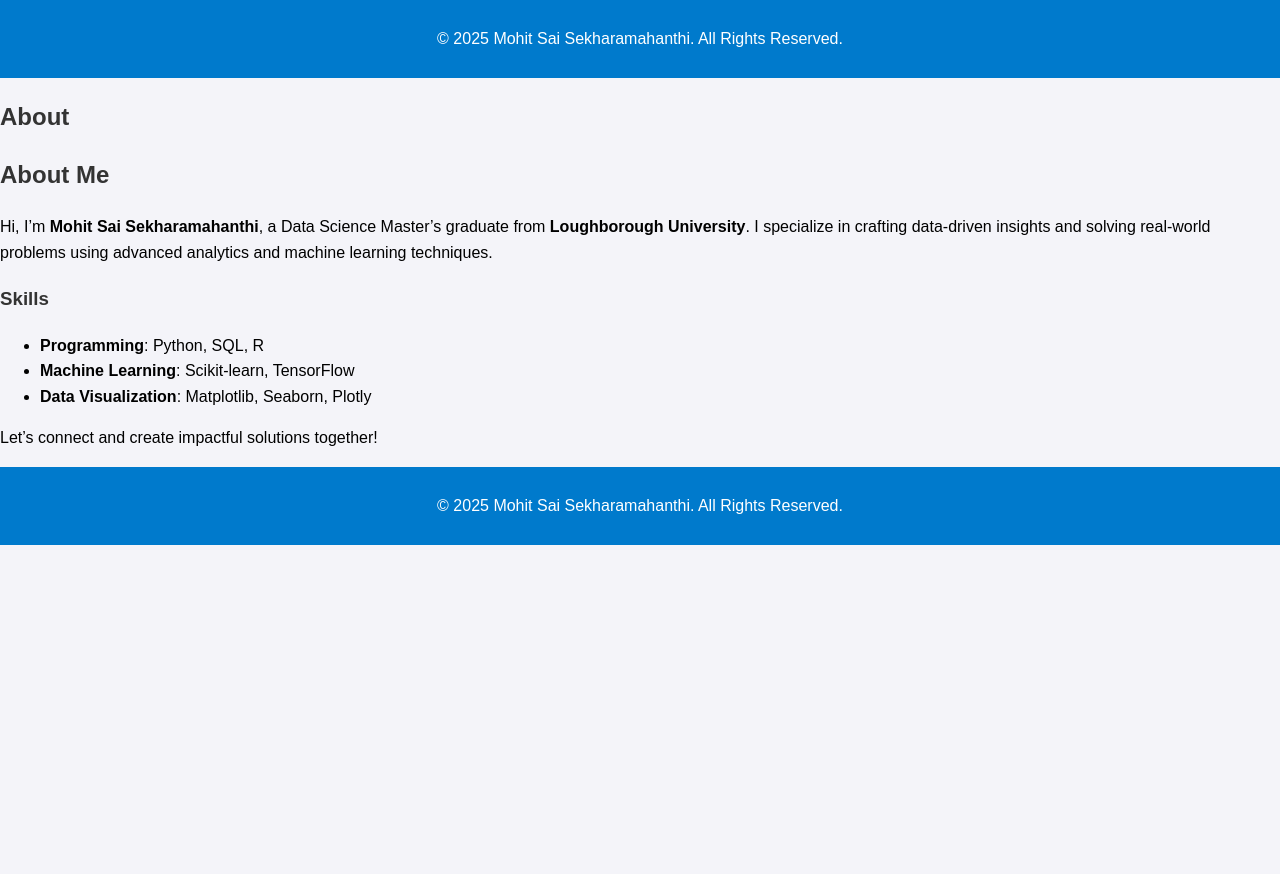
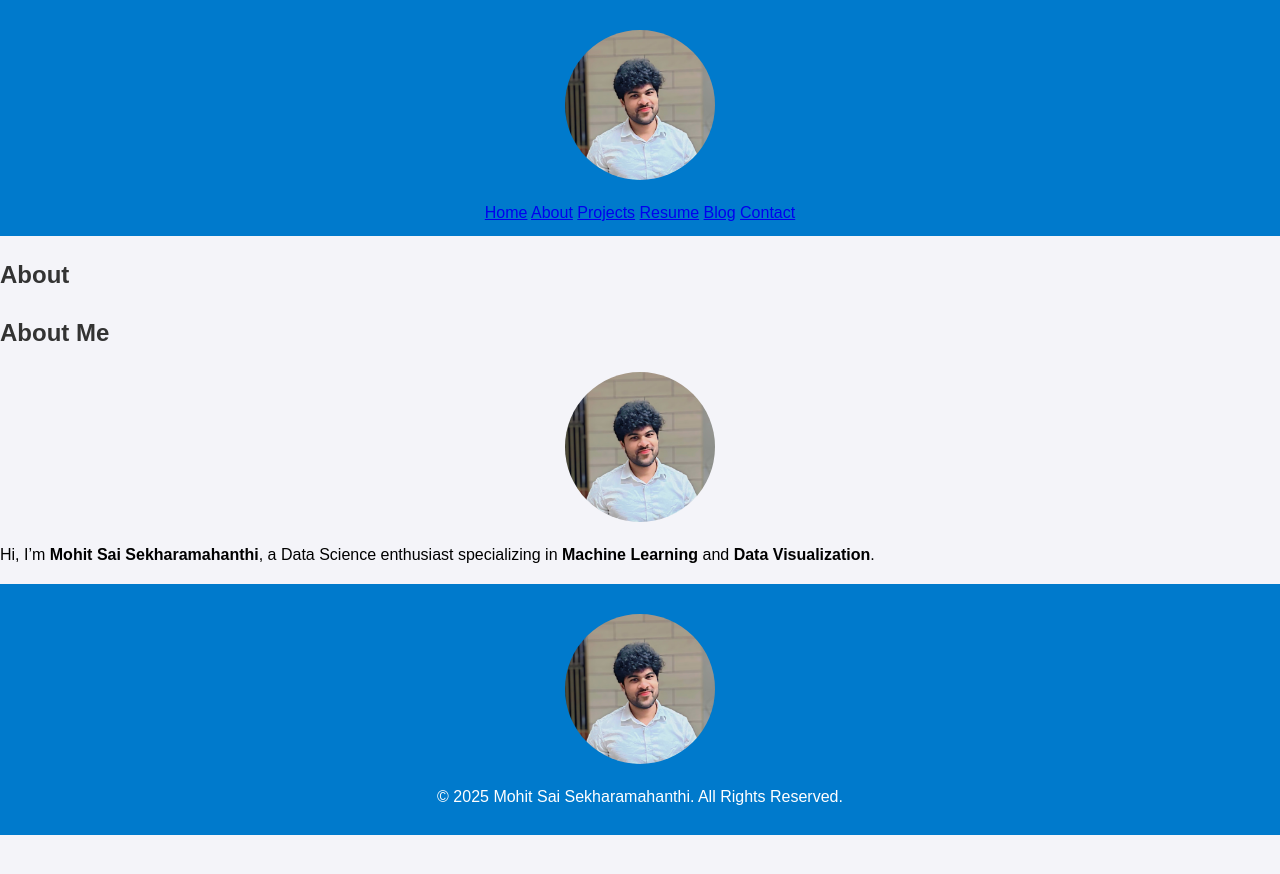
Before and after one commit to DataStatsMohith/portfolio-website, a Jekyll site: the page built from about.md, in a window 1280 px wide. Shown: the top 874 px of the page. Built offline with Jekyll 4.4.1, drawn with Linux system fonts in a browser that asks for light colours.

Commit message:
Added profile picture to Home and About pages

```diff
--- a/_includes/footer.html
+++ b/_includes/footer.html
@@ -1,3 +1,4 @@
 <footer>
-    <p>&copy; 2025 Mohit Sai Sekharamahanthi. All Rights Reserved.</p>
-  </footer>
+  <img src="/assets/images/portfolio_pic.jpg" alt="Mohit Sai Sekharamahanthi" class="profile-pic">
+  <p>&copy; 2025 Mohit Sai Sekharamahanthi. All Rights Reserved.</p>
+</footer>
--- a/_includes/header.html
+++ b/_includes/header.html
@@ -1,3 +1,11 @@
-<footer>
-    <p>&copy; 2025 Mohit Sai Sekharamahanthi. All Rights Reserved.</p>
-  </footer>
+<header>
+  <img src="/assets/images/portfolio_pic.jpg" alt="Mohit Sai Sekharamahanthi" class="profile-pic">
+  <nav>
+    <a href="/">Home</a>
+    <a href="/about/">About</a>
+    <a href="/projects/">Projects</a>
+    <a href="/resume/">Resume</a>
+    <a href="/blog/">Blog</a>
+    <a href="/contact/">Contact</a>
+  </nav>
+</header>
--- a/about.md
+++ b/about.md
@@ -5,11 +5,6 @@ title: About
 
 # About Me
 
-Hi, I'm **Mohit Sai Sekharamahanthi**, a Data Science Master's graduate from **Loughborough University**. I specialize in crafting data-driven insights and solving real-world problems using advanced analytics and machine learning techniques.
+<img src="/assets/images/portfolio_pic.jpg" alt="Mohit Sai Sekharamahanthi" class="profile-pic">
 
-### Skills
-- **Programming**: Python, SQL, R
-- **Machine Learning**: Scikit-learn, TensorFlow
-- **Data Visualization**: Matplotlib, Seaborn, Plotly
-
-Let's connect and create impactful solutions together!
+Hi, I'm **Mohit Sai Sekharamahanthi**, a Data Science enthusiast specializing in **Machine Learning** and **Data Visualization**.
--- a/assets/css/styles.css
+++ b/assets/css/styles.css
@@ -6,6 +6,14 @@ body {
     margin: 0;
     padding: 0;
   }
+
+  .profile-pic {
+    width: 150px;
+    border-radius: 50%;
+    display: block;
+    margin: 20px auto;
+  }
+
 
   header, footer {
     background-color: #007acc;
```
Also changed, not shown: index.md (+3 -1 lines), assets/images/google-advanced-analytics-badge.png (added), assets/images/ibm-data-science-badge.png (added), assets/images/portfolio_pic.jpg (added).
